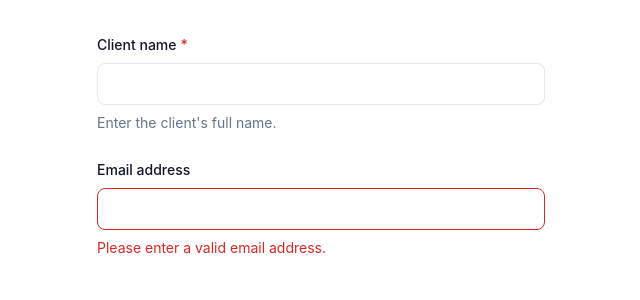
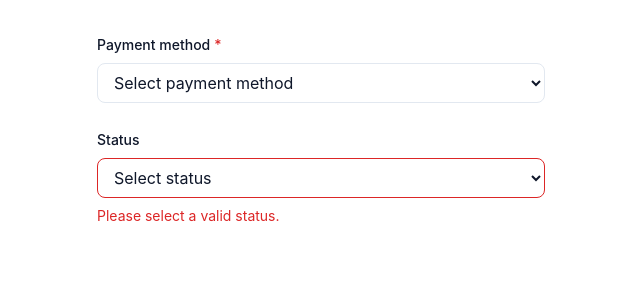
Before and after one commit to juliusmwas/Clientor, a React (Vite) app in the folder apps/website/: page / in a window 1280 px wide. Shown: the top 300 px of the page, without its empty margins (319-959 px from the left). Built offline with nearby package versions, Linux system fonts and the light colour scheme.

Commit message:
feat: add reusable select component

```diff
--- a/apps/website/src/App.tsx
+++ b/apps/website/src/App.tsx
@@ -1,25 +1,38 @@
 import FormField from "./components/ui/FormField";
-import Input from "./components/ui/Input";
+import Select from "./components/ui/Select";
 
 function App() {
   return (
     <main className="min-h-screen bg-background p-8 text-text-primary">
       <div className="mx-auto max-w-md space-y-6">
-        <FormField
-          label="Client name"
-          htmlFor="client-name"
-          required
-          helpText="Enter the client's full name."
-        >
-          <Input id="client-name" />
+        <FormField label="Payment method" htmlFor="payment-method" required>
+          <Select id="payment-method" defaultValue="">
+            <option value="" disabled>
+              Select payment method
+            </option>
+            <option value="mpesa">M-Pesa</option>
+            <option value="bank-transfer">Bank Transfer</option>
+            <option value="cash">Cash</option>
+            <option value="cheque">Cheque</option>
+            <option value="card">Card</option>
+            <option value="paypal">PayPal</option>
+            <option value="other">Other</option>
+          </Select>
         </FormField>
 
         <FormField
-          label="Email address"
-          htmlFor="email"
-          error="Please enter a valid email address."
+          label="Status"
+          htmlFor="status"
+          error="Please select a valid status."
         >
-          <Input id="email" error />
+          <Select id="status" error defaultValue="">
+            <option value="" disabled>
+              Select status
+            </option>
+            <option value="draft">Draft</option>
+            <option value="sent">Sent</option>
+            <option value="paid">Paid</option>
+          </Select>
         </FormField>
       </div>
     </main>
--- /dev/null
+++ b/apps/website/src/components/ui/Select.tsx
@@ -0,0 +1,38 @@
+import type { SelectHTMLAttributes } from "react";
+
+type SelectProps = SelectHTMLAttributes<HTMLSelectElement> & {
+  error?: boolean;
+};
+
+function Select({
+  error = false,
+  disabled,
+  className,
+  children,
+  ...props
+}: SelectProps) {
+  return (
+    <select
+      {...props}
+      disabled={disabled}
+      aria-invalid={error || undefined}
+      className={[
+        "w-full rounded-md border bg-surface-raised px-3 py-2",
+        "text-sm text-text-primary",
+        "transition-colors duration-200",
+        "focus:outline-none focus:ring-2 focus:ring-primary/20",
+        error
+          ? "border-error focus:border-error focus:ring-error/20"
+          : "border-border focus:border-primary",
+        "disabled:cursor-not-allowed disabled:opacity-50",
+        className,
+      ]
+        .filter(Boolean)
+        .join(" ")}
+    >
+      {children}
+    </select>
+  );
+}
+
+export default Select;
```
